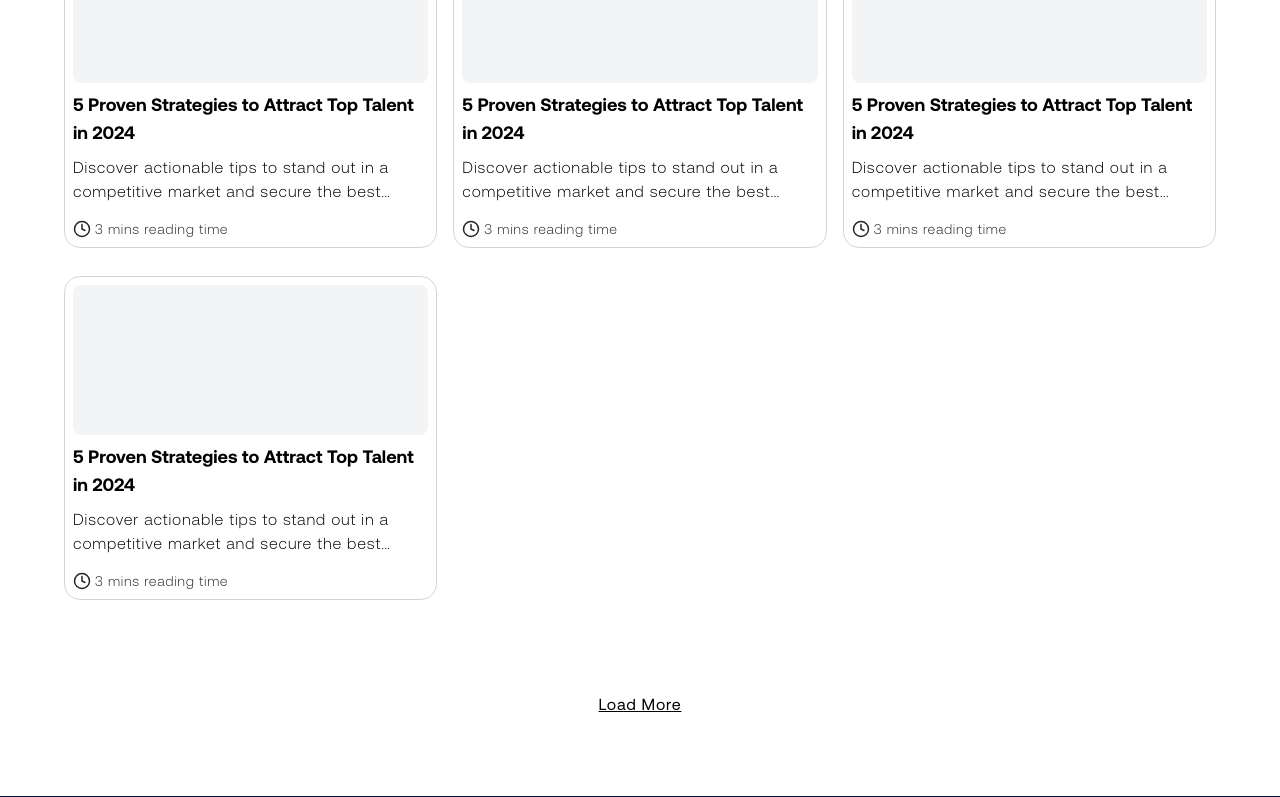
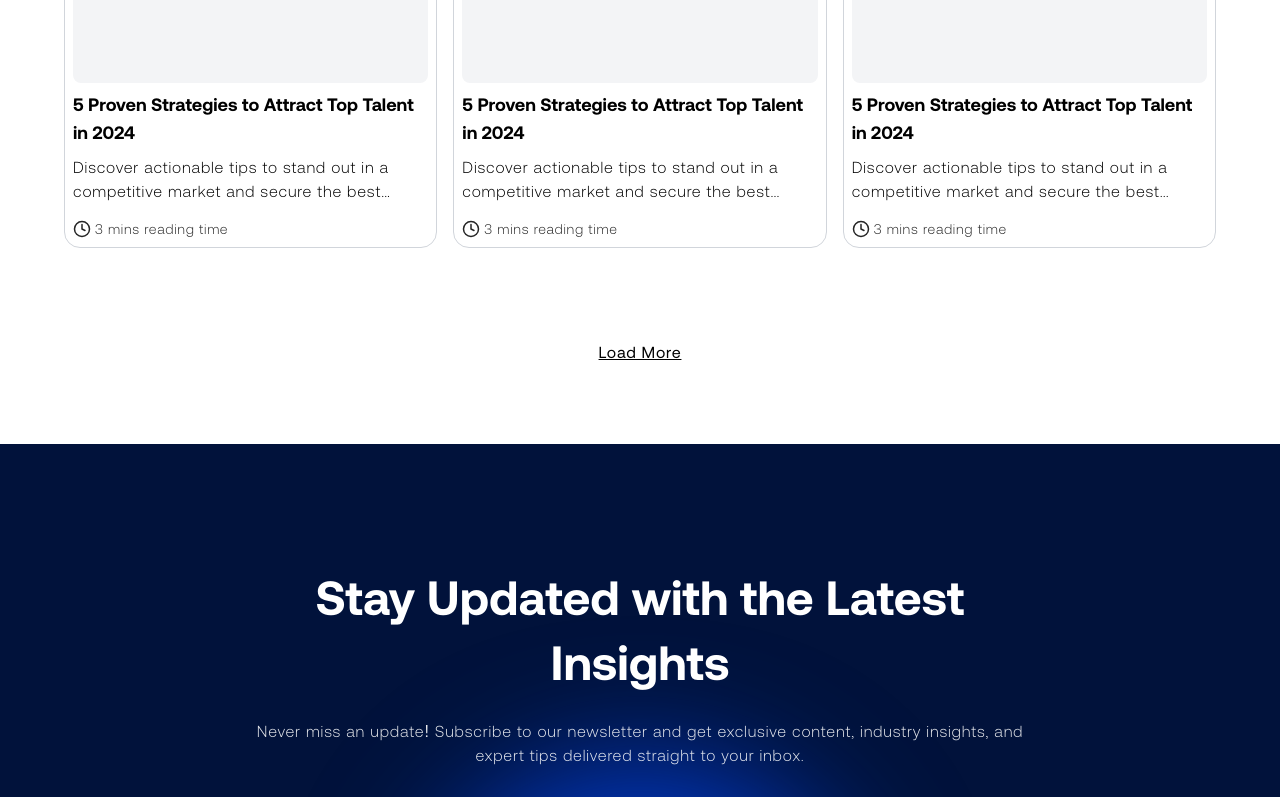
Before and after one commit to Techeritage/proconnect, a Next.js app: page /blog in a window 1280 px wide. Shown: the part 782-1579 px from the top of the page. Built offline with nearby package versions, Linux system fonts and the light colour scheme.

Commit message:
add blog post page

```diff
--- /dev/null
+++ b/app/blog/[id]/page.jsx
@@ -0,0 +1,14 @@
+const BlogPostPage = ({ params }) => {
+  const { id } = params;
+  const decodedId = decodeURI(id);
+  return (
+    <main className="min-h-dvh !pt-24">
+      <section>
+        <h1 className="text-center max-w-[90%] md:max-w-[60%] mx-auto py-16 md:py-20">{decodedId}</h1>
+        <div className="w-full h-[300px] bg-gray-200" />
+      </section>
+    </main>
+  );
+};
+
+export default BlogPostPage;
--- a/app/blog/page.jsx
+++ b/app/blog/page.jsx
@@ -1,5 +1,6 @@
 import CTA from "@/components/sections/CTA";
 import { Clock } from "lucide-react";
+import Link from "next/link";
 
 const BlogPage = () => {
   return (
@@ -12,104 +13,24 @@ const BlogPage = () => {
         </p>
       </section>
       <section className="myContainer !pt-0 grid md:grid-cols-2 gap-x-4 gap-y-7 lg:grid-cols-3 max-w-[1440px] mx-auto">
-        <div className="border border-gray-300 rounded-2xl p-2">
+        {Array.from({ length: 6 }, (_, i) => (
+          <div key={i} className="border border-gray-300 rounded-2xl p-2">
+            <Link href={`/blog/${"5 Proven Strategies to Attract Top Talent in 2024"}`}>
               <div className="bg-gray-100 h-[150px] w-full rounded-[8px]" />
               <h4 className="text-base md:text-lg font-aeoBold mt-2">
                 5 Proven Strategies to Attract Top Talent in 2024
               </h4>
               <p className="line-clamp-2 mt-2">
-            Discover actionable tips to stand out in a competitive market and
-            secure the best candidates for your team.
+                Discover actionable tips to stand out in a competitive market
+                and secure the best candidates for your team.
               </p>
               <div className="myFlex gap-1 opacity-85 mt-4">
                 <Clock size={18} />
                 <p className="text-sm">3 mins reading time</p>
               </div>
+            </Link>
           </div>
-        <div className="border border-gray-300 rounded-2xl p-2">
-          <div className="bg-gray-100 h-[150px] w-full rounded-[8px]" />
-          <h4 className="text-base md:text-lg font-aeoBold mt-2">
-            5 Proven Strategies to Attract Top Talent in 2024
-          </h4>
-          <p className="line-clamp-2 mt-2">
-            Discover actionable tips to stand out in a competitive market and
-            secure the best candidates for your team.
-          </p>
-          <div className="myFlex gap-1 opacity-85 mt-4">
-            <Clock size={18} />
-            <p className="text-sm">3 mins reading time</p>
-          </div>
-        </div>
-        <div className="border border-gray-300 rounded-2xl p-2">
-          <div className="bg-gray-100 h-[150px] w-full rounded-[8px]" />
-          <h4 className="text-base md:text-lg font-aeoBold mt-2">
-            5 Proven Strategies to Attract Top Talent in 2024
-          </h4>
-          <p className="line-clamp-2 mt-2">
-            Discover actionable tips to stand out in a competitive market and
-            secure the best candidates for your team.
-          </p>
-          <div className="myFlex gap-1 opacity-85 mt-4">
-            <Clock size={18} />
-            <p className="text-sm">3 mins reading time</p>
-          </div>
-        </div>
-        <div className="border border-gray-300 rounded-2xl p-2">
-          <div className="bg-gray-100 h-[150px] w-full rounded-[8px]" />
-          <h4 className="text-base md:text-lg font-aeoBold mt-2">
-            5 Proven Strategies to Attract Top Talent in 2024
-          </h4>
-          <p className="line-clamp-2 mt-2">
-            Discover actionable tips to stand out in a competitive market and
-            secure the best candidates for your team.
-          </p>
-          <div className="myFlex gap-1 opacity-85 mt-4">
-            <Clock size={18} />
-            <p className="text-sm">3 mins reading time</p>
-          </div>
-        </div>
-        <div className="border border-gray-300 rounded-2xl p-2">
-          <div className="bg-gray-100 h-[150px] w-full rounded-[8px]" />
-          <h4 className="text-base md:text-lg font-aeoBold mt-2">
-            5 Proven Strategies to Attract Top Talent in 2024
-          </h4>
-          <p className="line-clamp-2 mt-2">
-            Discover actionable tips to stand out in a competitive market and
-            secure the best candidates for your team.
-          </p>
-          <div className="myFlex gap-1 opacity-85 mt-4">
-            <Clock size={18} />
-            <p className="text-sm">3 mins reading time</p>
-          </div>
-        </div>
-        <div className="border border-gray-300 rounded-2xl p-2">
-          <div className="bg-gray-100 h-[150px] w-full rounded-[8px]" />
-          <h4 className="text-base md:text-lg font-aeoBold mt-2">
-            5 Proven Strategies to Attract Top Talent in 2024
-          </h4>
-          <p className="line-clamp-2 mt-2">
-            Discover actionable tips to stand out in a competitive market and
-            secure the best candidates for your team.
-          </p>
-          <div className="myFlex gap-1 opacity-85 mt-4">
-            <Clock size={18} />
-            <p className="text-sm">3 mins reading time</p>
-          </div>
-        </div>
-        <div className="border border-gray-300 rounded-2xl p-2">
-          <div className="bg-gray-100 h-[150px] w-full rounded-[8px]" />
-          <h4 className="text-base md:text-lg font-aeoBold mt-2">
-            5 Proven Strategies to Attract Top Talent in 2024
-          </h4>
-          <p className="line-clamp-2 mt-2">
-            Discover actionable tips to stand out in a competitive market and
-            secure the best candidates for your team.
-          </p>
-          <div className="myFlex gap-1 opacity-85 mt-4">
-            <Clock size={18} />
-            <p className="text-sm">3 mins reading time</p>
-          </div>
-        </div>
+        ))}
       </section>
       <p className="text-center font-aeoReg mt-7 mb-20 underline">Load More</p>
       <CTA
```
Lines whose indentation alone changed are shown as unchanged.
